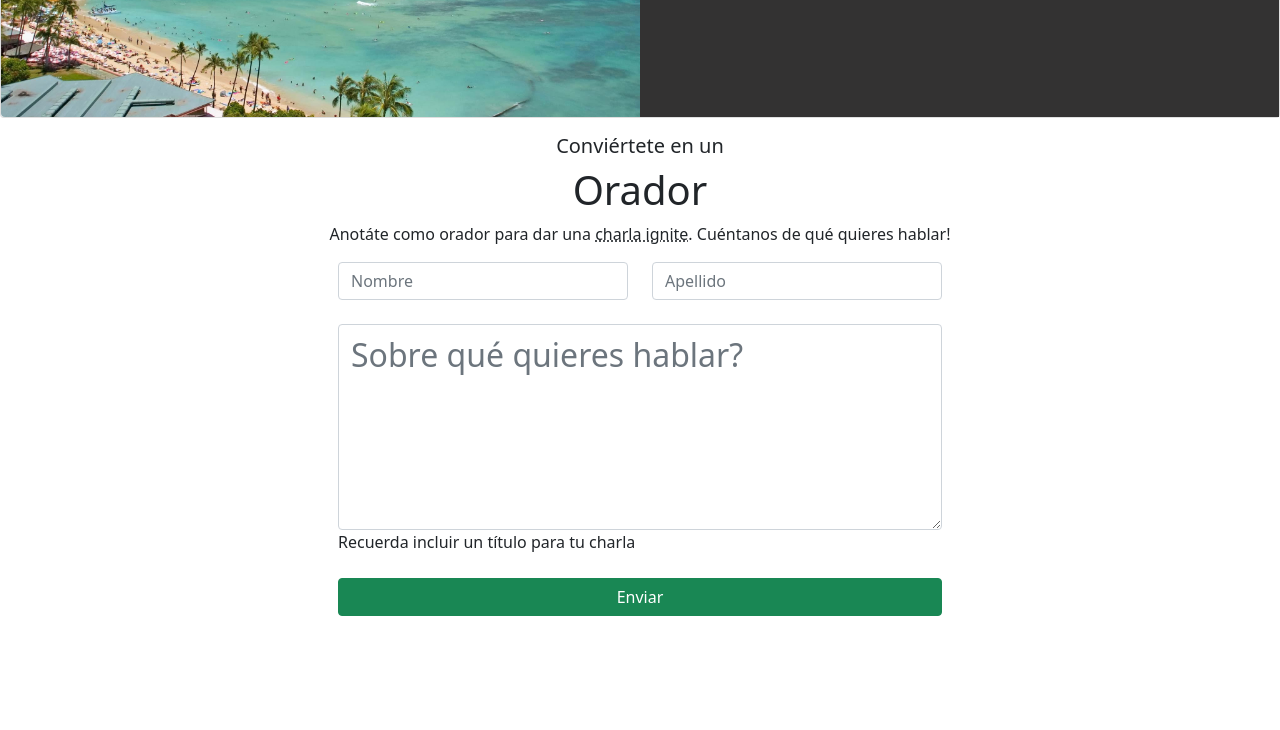
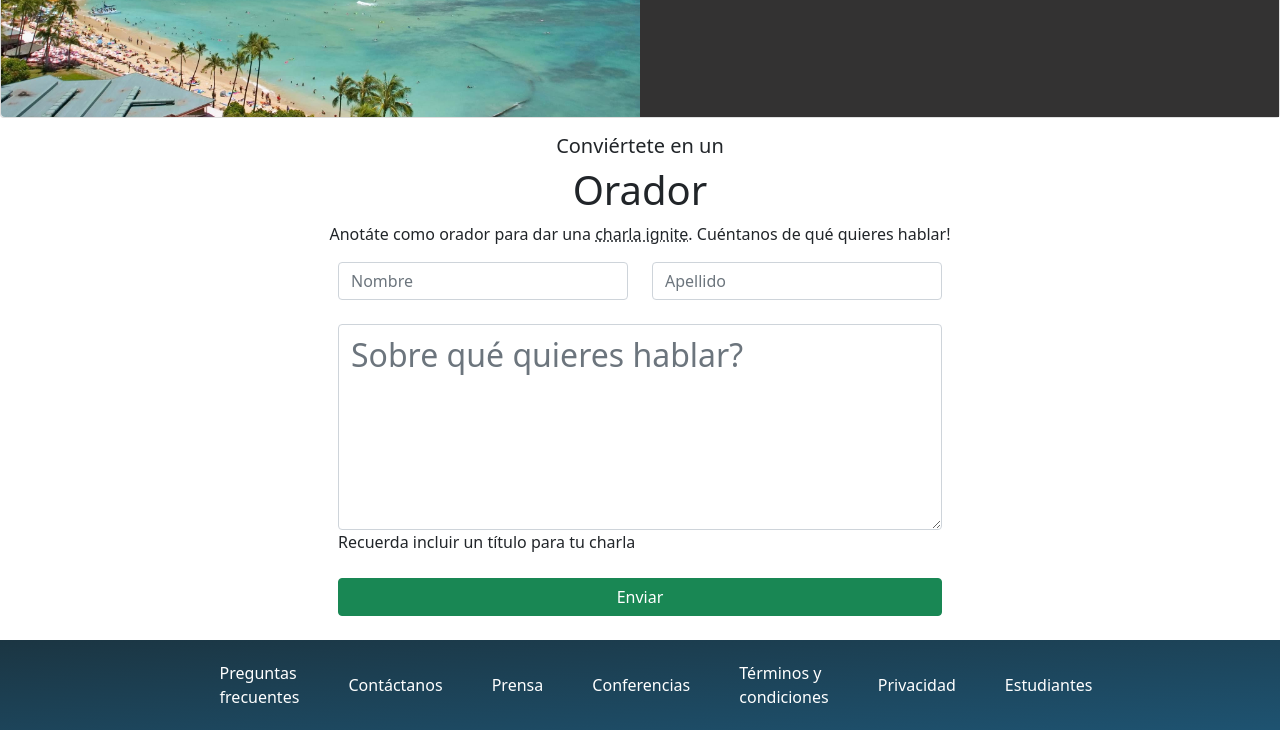
Before and after one commit to Empe31/Empe31.github.io, a plain HTML site: page pages/tpintegrador.html in a window 1280 px wide. Shown: the part 2047-2777 px from the top of the page. Before the commit the page ends 2663 px from the top, so only its background shows below. Drawn offline with nearby package versions, Linux system fonts and the light colour scheme.

Commit message:
terminado

```diff
--- a/assets/styles/style.css
+++ b/assets/styles/style.css
@@ -49,3 +49,27 @@
 #exampleFormControlTextarea2 {
     font-size: 2rem!important;
 }
+.fondodegrad{
+    height: 90px;
+    background-image: linear-gradient(to bottom right, #1b3542, #1e5371);
+}
+
+.fondodegrad ul{
+    list-style-type: none;
+    display: flex;
+    justify-content: center;
+    height: 90px;
+    margin: 0px
+}
+.fondodegrad ul li{
+    display: inline-block;
+    margin: auto;
+}
+.fondodegrad a{
+    color: white;
+    text-decoration: none;
+    font-family: system-ui,-apple-system,"Segoe UI",Roboto,"Helvetica Neue",Arial,"Noto Sans","Liberation Sans",sans-serif,"Apple Color Emoji","Segoe UI Emoji","Segoe UI Symbol","Noto Color Emoji";
+    display: inline-flex;
+    align-items: center;
+    height: 90px;
+}
--- a/pages/tpintegrador.html
+++ b/pages/tpintegrador.html
@@ -41,7 +41,7 @@
             </div>
           </nav>
           <div class="card bg-dark text-white medio" id="sec1">
-            <img src="/empe31.github.io/assets/img/ba1.jpg" class="card-img" alt="...">
+            <img src="../assets/img/ba1.jpg" class="card-img" alt="...">
             <div class="card-img-overlay row">
               <div class="col-sm-12 col-md-5"></div>
               <div class="col-sm-12 col-md-6 d-flex justify-content-end align-items-center medio">
@@ -138,8 +138,24 @@
             <div class="d-grid gap-2">
                 <button class="btn btn-success" type="button">Enviar</button>
               </div>
+
           </div>
         </section>
     </main>
+    <footer class="position-relative secpos"><br>
+      <div class="row justify-content-center fondodegrad">
+        <div class="col-sm-12 col-md-9 ">
+          <ul>
+            <li><a href="#">Preguntas<br>frecuentes</a></li>
+            <li><a href="#">Contáctanos</a></li>
+            <li><a href="#">Prensa</a></li>
+            <li><a href="#">Conferencias</a></li>
+            <li><a href="#">Términos y<br>condiciones</a></li>
+            <li><a href="#">Privacidad</a></li>
+            <li><a href="#">Estudiantes</a></li>
+          </ul>
+        </div>
+     </div>
+  </footer>
 </body>
 </html>
```
